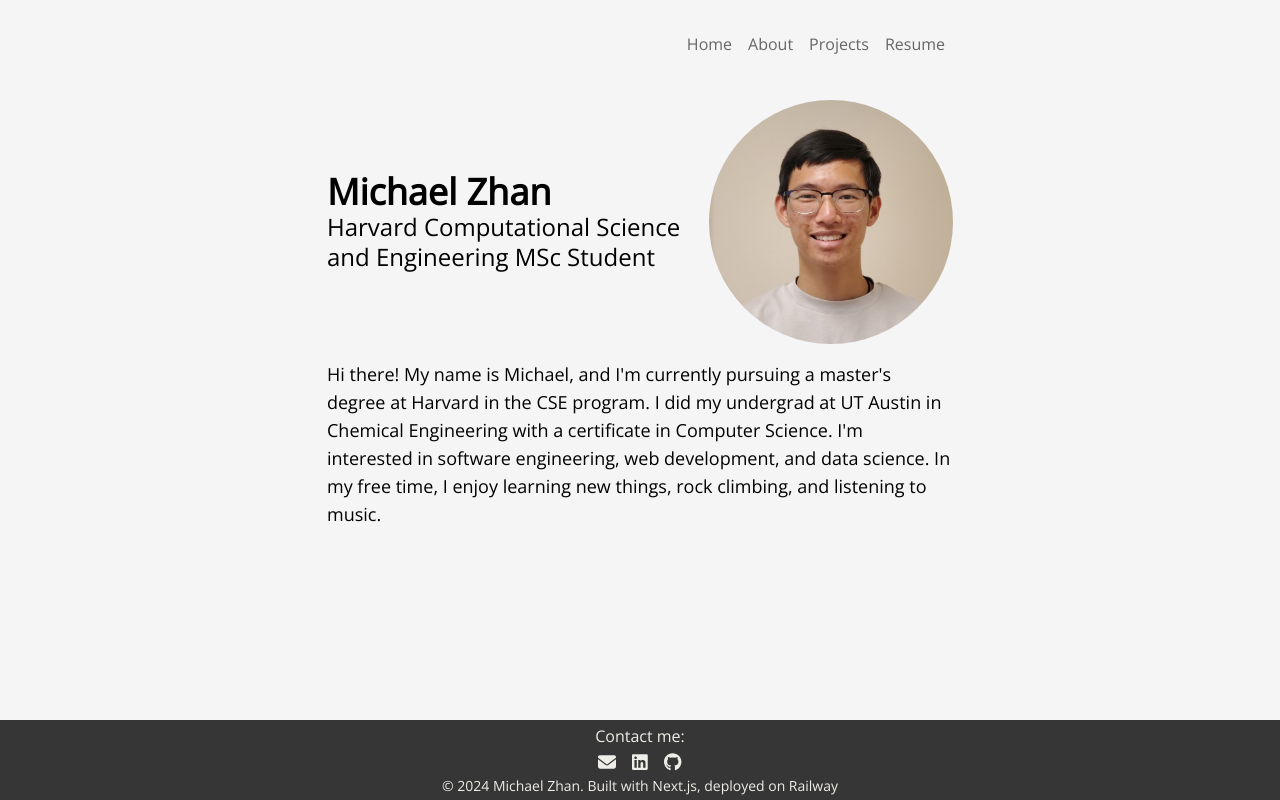
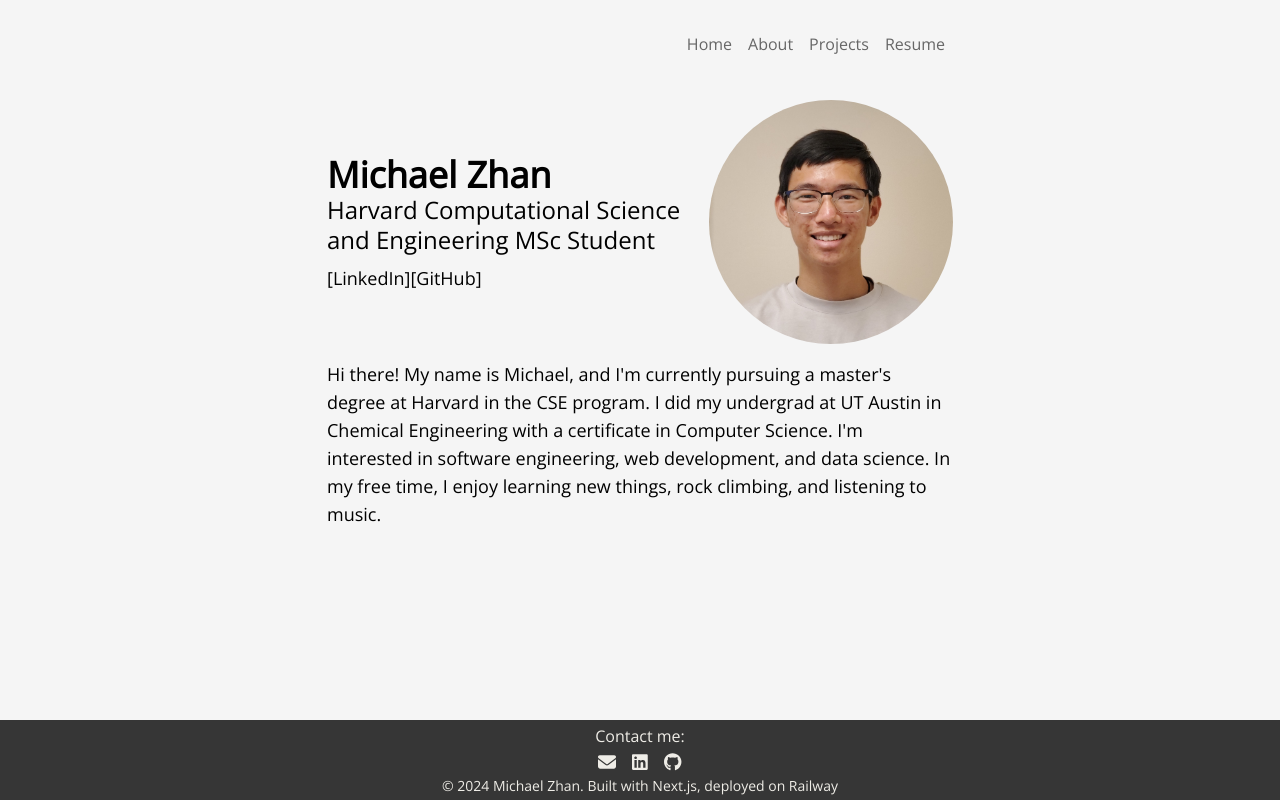
Before and after one commit to michaelzhan1/personal-website, a Next.js app: page / in a window 1280 px wide. Built offline with nearby package versions, Linux system fonts and the light colour scheme.

Commit message:
Add links to main page

```diff
--- a/app/page.js
+++ b/app/page.js
@@ -4,7 +4,11 @@ export default function Home() {
       <div className="mb-4 flex flex-col md:flex-row flex-wrap items-center justify-between bg-main-bg">
         <div className="flex flex-col w-full md:w-7/12 mt-6 md:mt-3">
           <h1 className="text-4xl font-bold mb-md:mb-4">Michael Zhan</h1>
-          <h2 className="text-2xl leading-tight">Harvard Computational Science and Engineering MSc Student</h2>
+          <h2 className="text-2xl leading-tight mb-3">Harvard Computational Science and Engineering MSc Student</h2>
+          <h3 className="leading-tight">
+            <a href="https://www.linkedin.com/in/michaelzhan1/" className="hover:text-gray-500">[LinkedIn]</a>
+            <a href="https://www.github.com/michaelzhan1/" className="hover:text-gray-500">[GitHub]</a>
+          </h3>
         </div>
         <div className="flex flex-col justify-center w-[60%] md:w-[39%] mt-3 items-center">
           <img src="/img/headshot.jpg" className="rounded-full" />
```
